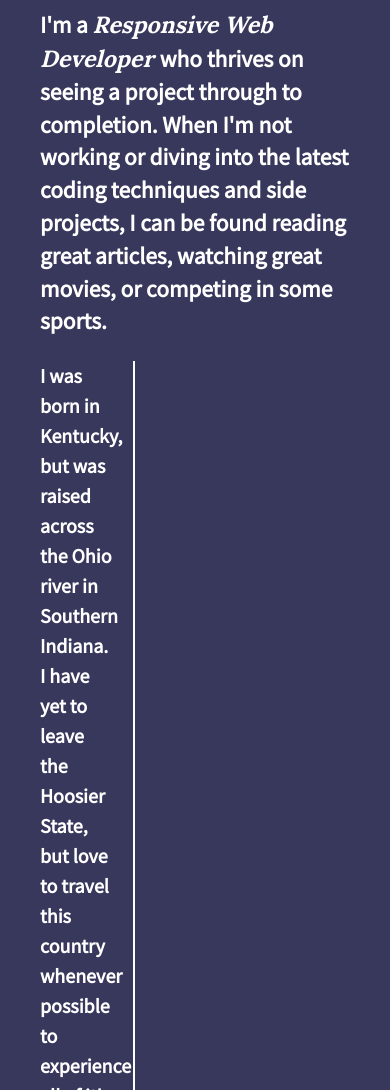
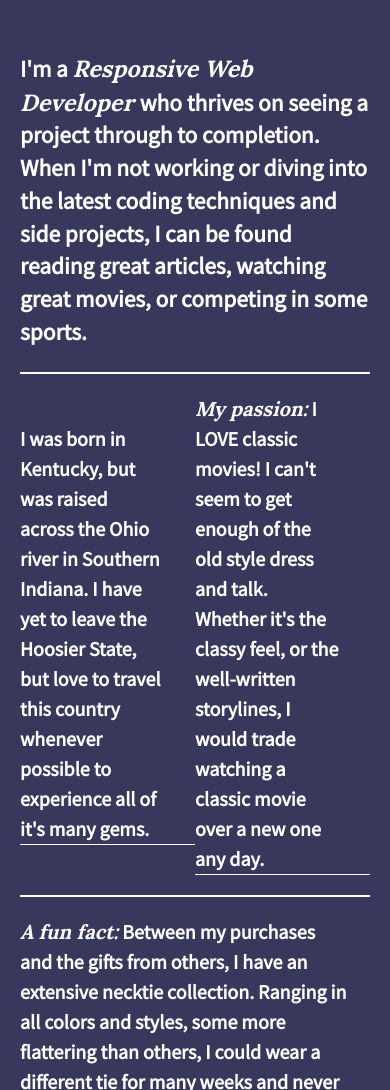
Before and after one commit to codeherbert/flexbox-sample, a plain HTML site: page index.html in a window 390 px wide. Shown: the part 240-1330 px from the top of the page. Drawn offline with nearby package versions, Linux system fonts and the light colour scheme.

Commit message:
added flexbox and media queries

```diff
--- a/css/main.css
+++ b/css/main.css
@@ -98,6 +98,7 @@ textarea {
 html {
     background-color: #37385c;
     height: 100%;
+    width: 100%;
 }
 
 body {
@@ -110,6 +111,9 @@ body {
 }
 
 .wrapper {
+    display: flex;
+    flex-flow: row wrap;
+    justify-content: space-between;
     font-weight: bold;
 }
 
@@ -119,20 +123,34 @@ h3 span, p span {
     font-style: italic;
 }
 
+header, footer {
+    width: 100%;
+    height: auto;
+    display: flex;
+    justify-content: left;
+}
+
 header h1 {
     font-family: 'Lora', sans-serif;
     font-size: 3em;
 }
 
-main {
-    border-bottom: 2px solid #fff
+.main {
+    border-bottom: 2px solid #fff;
+    height: auto;
+    width: 100%;
+    display: flex;
+    justify-content: center;
 }
 
-main p {
+.main p {
     font-size: 1.35em;
 }
 
 .flex-items {
+    display: flex;
+    justify-content: center;
+    align-items: center;
     line-height: 1.5em;
     font-size: 1em;
     width: 30%;
@@ -143,7 +161,7 @@ main p {
     padding-right: 20px;
 }
 
-#div-1, #div-2 {
+#div-1 p, #div-2 p {
     border-right: 2px solid #fff;
 }
 
@@ -239,26 +257,35 @@ footer i {
    Modify as content requires.
    ========================================================================== */
 
-@media all and (min-width: 600px) {
-  .aside { flex: 1 auto; }
+@media all and (max-width: 400px) {
+    body {
+      padding: 1em;
+    }
+
+    .flex-items {
+        flex: 1 100%;
+    }
+
+    #div-1 p, #div-2 p {
+        border-right: none;
+        border-bottom: 1px solid #fff;
+    }
 }
 
-@media all and (min-width: 800px) {
-  .main {
-  }
-  .main {
-    order: 1;
-  }
-  .aside-1  {
-    order: 2;
-  }
-  .aside-2 {
-    order: 3;
-  }
+@media all and (max-width: 768px) {
+    #div-1, #div-2 {
+        flex: 1 50%;
+    }
 
-  .footer {
-    order: 4;
-  }
+    #div-1 p, #div-2 p {
+        border-right: none;
+        padding-right: 30px;
+    }
+
+    #div-3 {
+        flex: 1 100%;
+        border-top: 2px solid #fff;
+    }
 }
 
 @media print,
```
